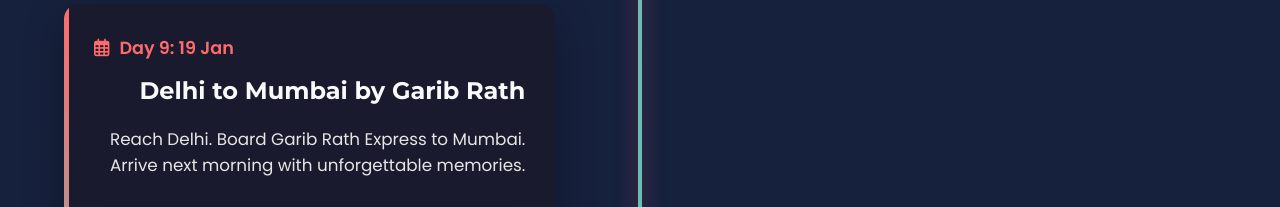
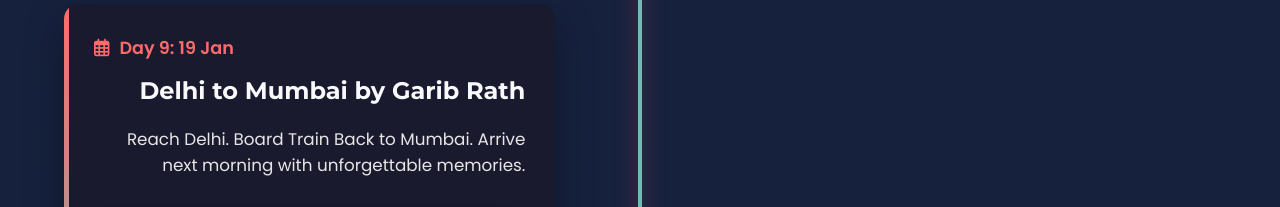
Before and after one commit to chetancdhri/uttarakhandtrip, a plain HTML site: page index.html in a window 1280 px wide. Shown: the part 7840-8047 px from the top of the page. Drawn offline with Linux system fonts and the light colour scheme.

Commit message:
Update index.html

```diff
--- a/index.html
+++ b/index.html
@@ -2392,7 +2392,7 @@
                 <div class="stop-content">
                     <div class="stop-date"><i class="far fa-calendar-alt"></i> Day 9: 19 Jan</div>
                     <h3 class="stop-title">Delhi to Mumbai by Garib Rath</h3>
-                    <p class="stop-description">Reach Delhi. Board Garib Rath Express to Mumbai. Arrive next morning with unforgettable memories.</p>
+                    <p class="stop-description">Reach Delhi. Board Train Back to Mumbai. Arrive next morning with unforgettable memories.</p>
                     <img src="https://images.unsplash.com/photo-1721787405281-d7f217d9a6ef?w=600&auto=format&fit=crop&q=60&ixlib=rb-4.1.0&ixid=M3wxMjA3fDB8MHxzZWFyY2h8NHx8ZGVsaGklMjB0cmFpbnxlbnwwfHwwfHx8MA%3D%3D" alt="Return Journey" class="stop-image">
                 </div>
                 <div class="stop-marker"></div>
```
